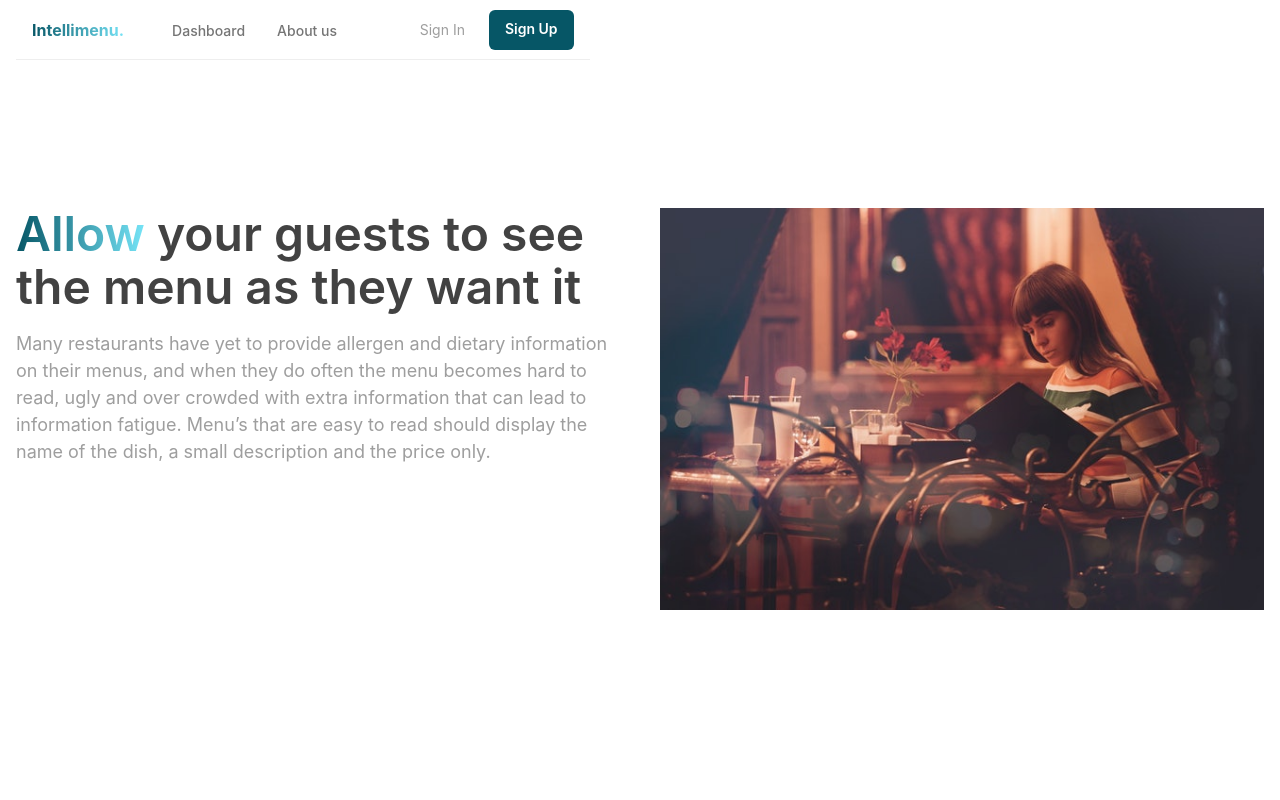
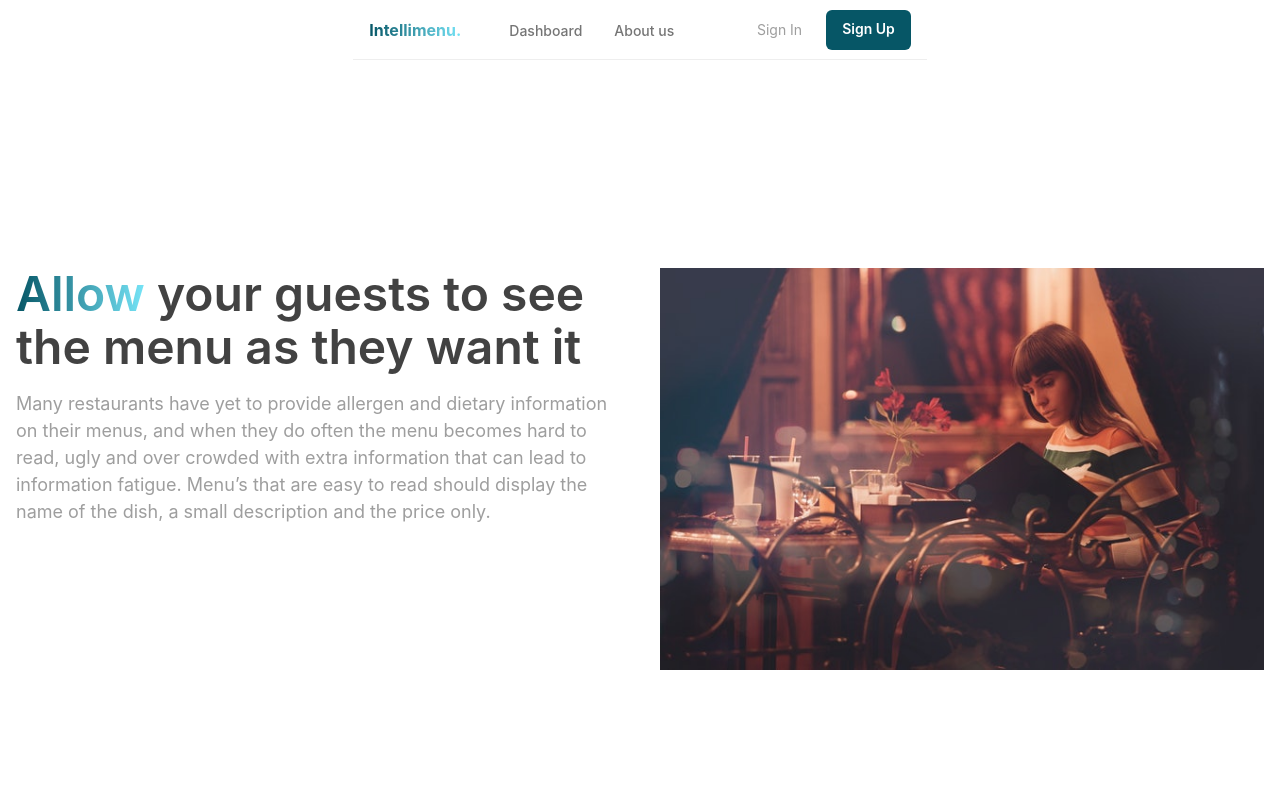
Before and after one commit to s-kngstn/intelli-menu, a Next.js app: page /about in a window 1280 px wide. Shown: the top 800 px of the page. Built offline with nearby package versions, Linux system fonts and the light colour scheme.

Commit message:
api url fix, sticky menu width fixed

```diff
--- a/pages/about.tsx
+++ b/pages/about.tsx
@@ -26,7 +26,7 @@ import WithSubnavigation from "../src/components/nav-homepage/HomeNavigation";
 const About: NextPage = () => {
   return (
     <>
-      <Container position="fixed" zIndex="99999" width="-webkit-fill-available">
+      <Container>
         <WithSubnavigation />
       </Container>
       <Container maxW="7xl" paddingTop="13rem">
```
